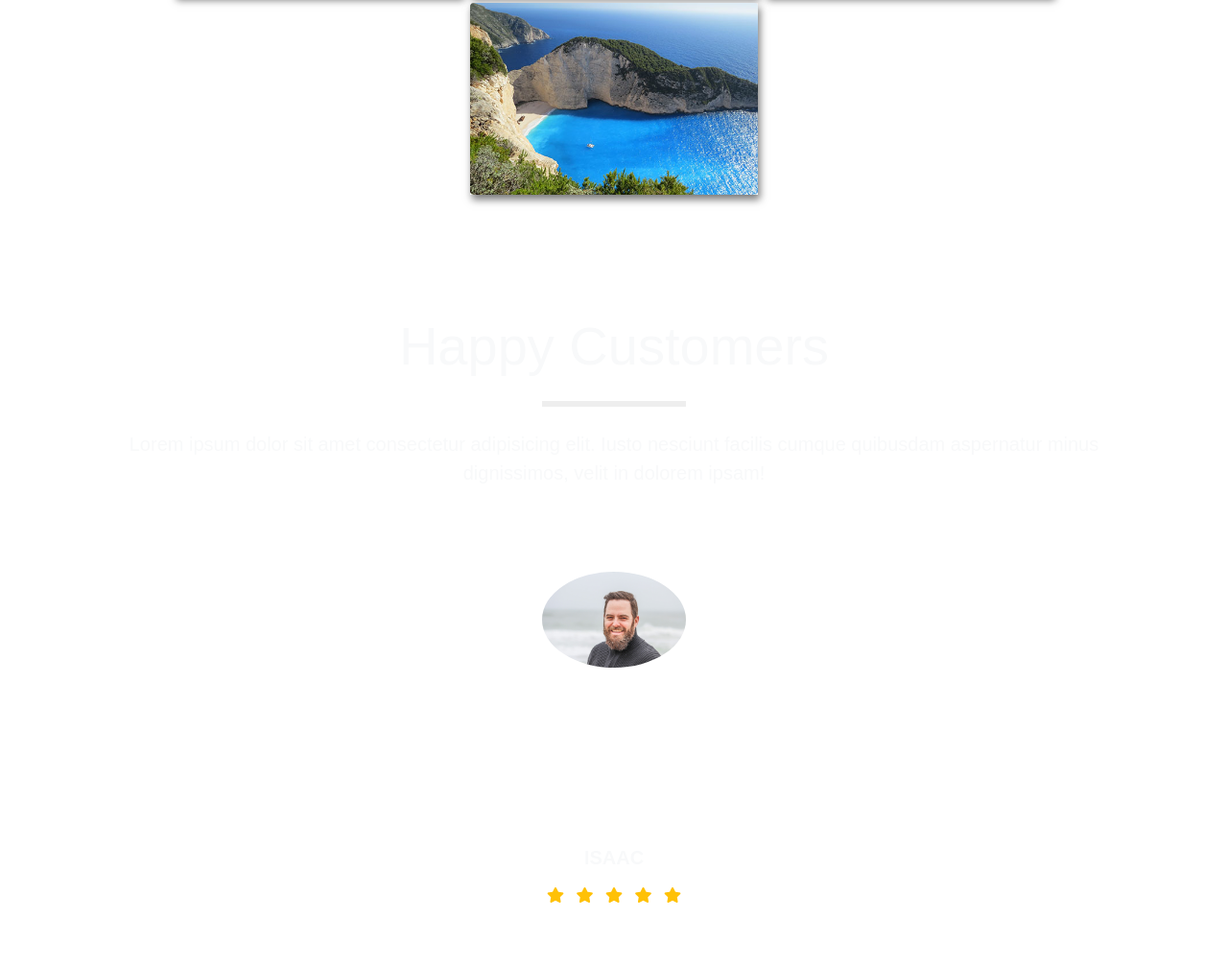
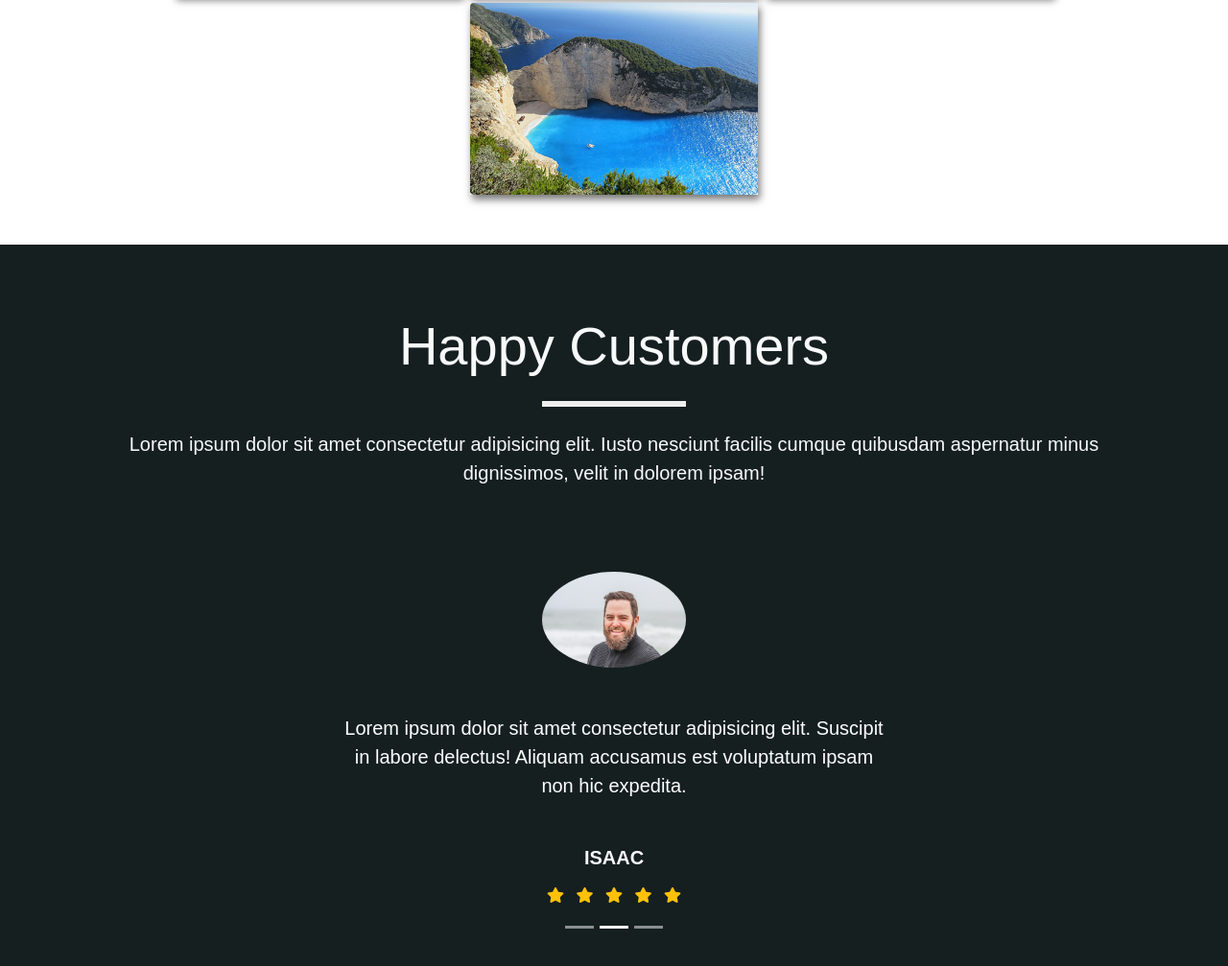
Before and after one commit to delinuxist/PhotoXWebsite, a plain HTML site: page index.html in a window 1280 px wide. Shown: the part 4296-5303 px from the top of the page at 96% size. Drawn offline with nearby package versions, Linux system fonts and the light colour scheme.

Commit message:
customers

```diff
--- a/sytle.css
+++ b/sytle.css
@@ -194,3 +194,9 @@ header {
 }
 
 /* end of gallery */
+
+/* customers */
+.customer-bg {
+  background: #151f20;
+}
+/* end of customers */
```
